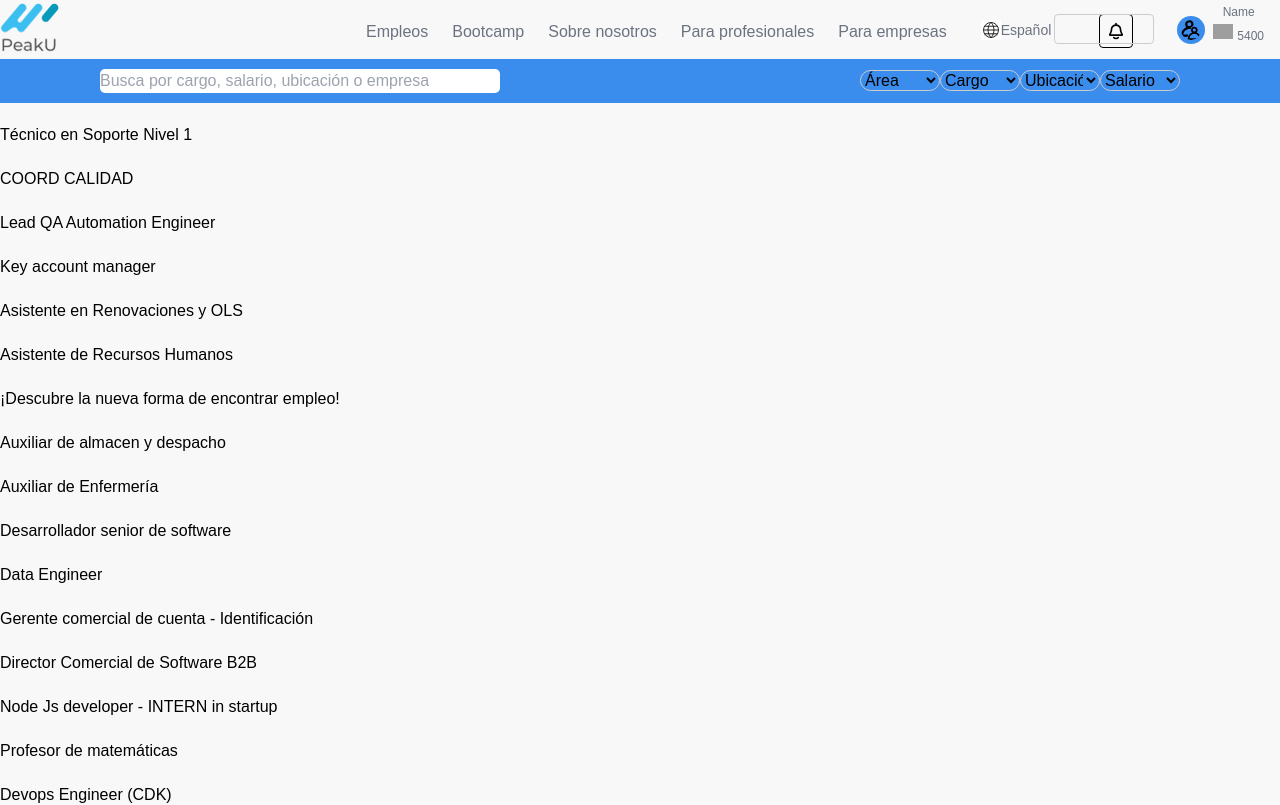
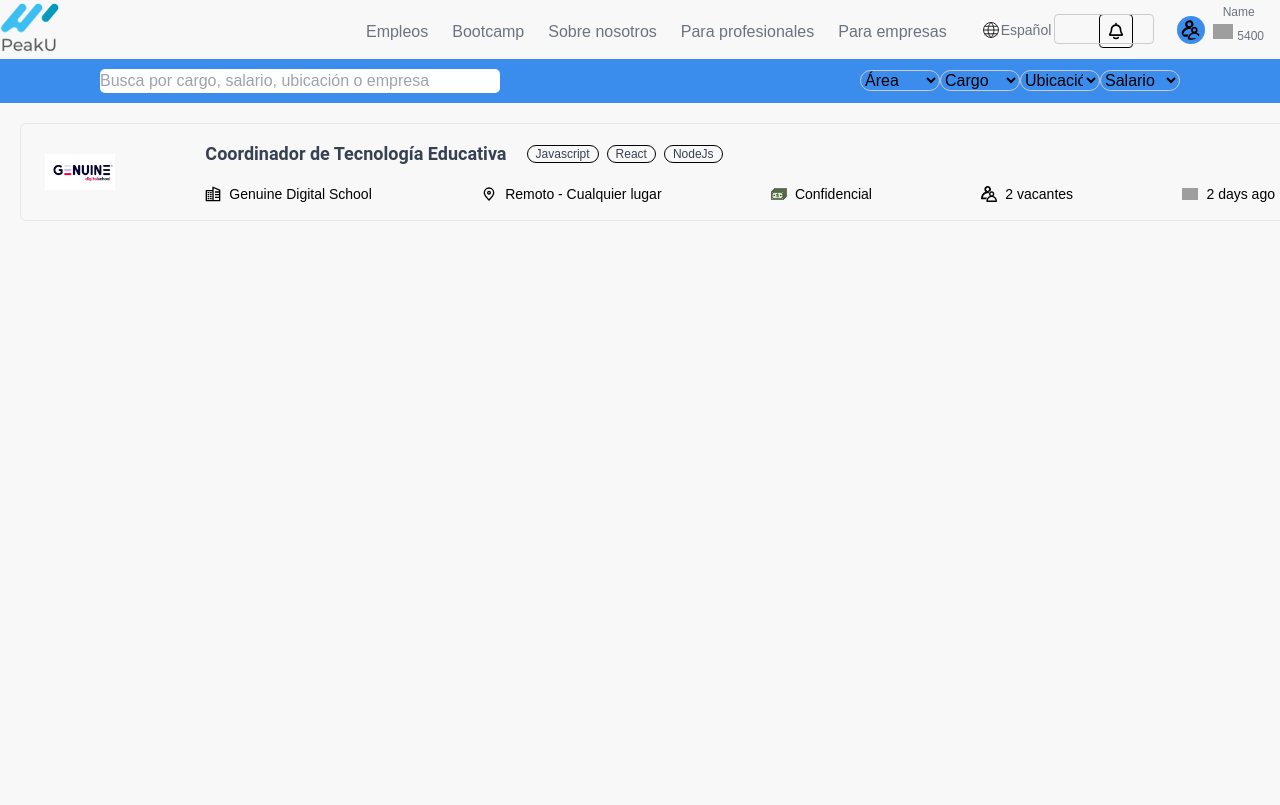
Before and after one commit to SofiaNLoop/ReactProject, a React (Vite) app: page / in a window 1280 px wide. Shown: the top 805 px of the page. Built offline with nearby package versions, Linux system fonts and the light colour scheme; grey boxes are pictures that could not be loaded.

Commit message:
comment the ul

```diff
--- a/src/components/SearchBar/index.jsx
+++ b/src/components/SearchBar/index.jsx
@@ -2,6 +2,8 @@
 
 import React, { useState, useEffect } from 'react';
 import './search.css';
+import JobCard from '../JobCard';
+
 
 const Empleos = () => {
   const [empleos, setEmpleos] = useState([]);
@@ -83,17 +85,18 @@ const Empleos = () => {
       </div>
 
 
-      <ul>
+      {/* <ul>
         {empleosFiltrados.length === 0 ? (
           <li>No se encontraron empleos</li>
         ) : (
           empleosFiltrados
             .filter(empleo => empleo.title.toLowerCase().includes(busqueda.toLowerCase()))
             .map(empleo => (
-              <li key={empleo.id}>{empleo.title}</li>
+              // <li key={empleo.id}>{empleo.title}</li>
+
             ))
         )}
-      </ul>
+      </ul> */}
     </div>
   );
 }
```
Also changed, not shown: src/components/JobCard/index.jsx (line endings or trailing spaces).
